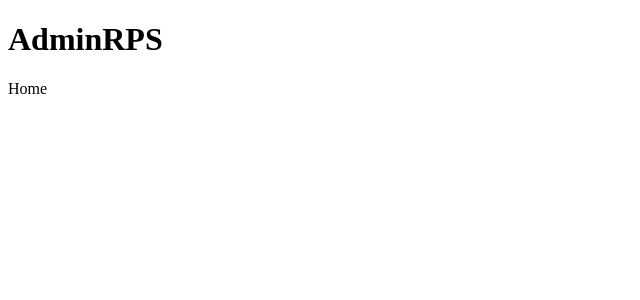
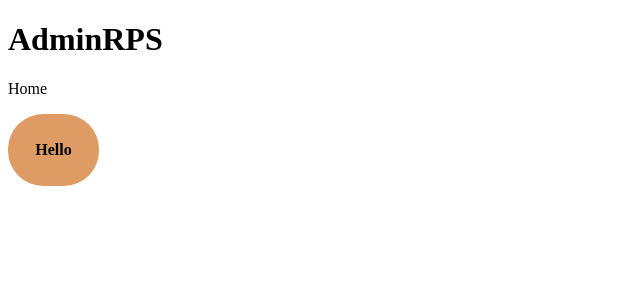
Before and after one commit to sandersuarez/adminrps, a React app: page / in a window 1280 px wide. Shown: the top 300 px of the page, without its empty margins (0-640 px from the left). Built offline with nearby package versions, Linux system fonts and the light colour scheme.

Commit message:
Added Button component

```diff
--- /dev/null
+++ b/src-js/components/Button.tsx
@@ -0,0 +1,44 @@
+import React from 'react'
+import styled from '@emotion/styled'
+import colors from '../styles/colors'
+
+const Base = styled.button({
+  // reset styling
+  border: 'none',
+  font: 'inherit',
+  opacity: 1,
+  appearance: 'none',
+  // custom styling
+  height: '4.5rem',
+  padding: '0 1.7rem',
+  display: 'flex',
+  justifyContent: 'center',
+  alignItems: 'center',
+  borderRadius: '2.2rem',
+  fontWeight: 'bold',
+  whiteSpace: 'nowrap',
+
+  '&[disabled]': {
+    opacity: .6,
+  }
+})
+
+const Button = {
+
+  Secondary: styled(Base)({
+    background: colors.secondary,
+  }),
+
+  Danger: styled(Base)({
+    background: colors.danger,
+    color: '#fff',
+
+    '&[disabled]': {
+      opacity: .3,
+      color: '#000',
+    }
+  }),
+
+}
+
+export default Button
--- a/src-js/components/Home.tsx
+++ b/src-js/components/Home.tsx
@@ -1,9 +1,11 @@
 import React from 'react'
+import Button from './Button'
 
 const Home = () => {
   return (
     <section>
       <p>Home</p>
+      <Button.Secondary>Hello</Button.Secondary>
     </section>
   )
 }
```
